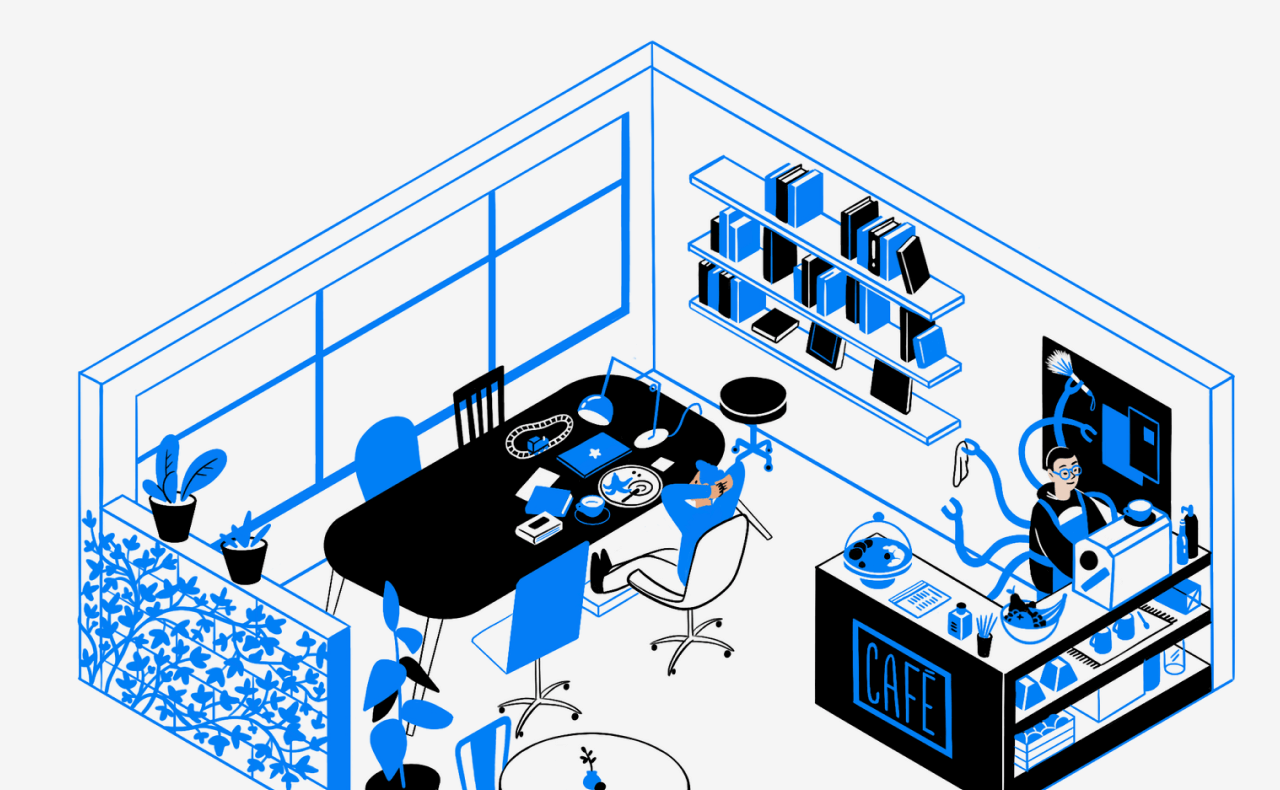
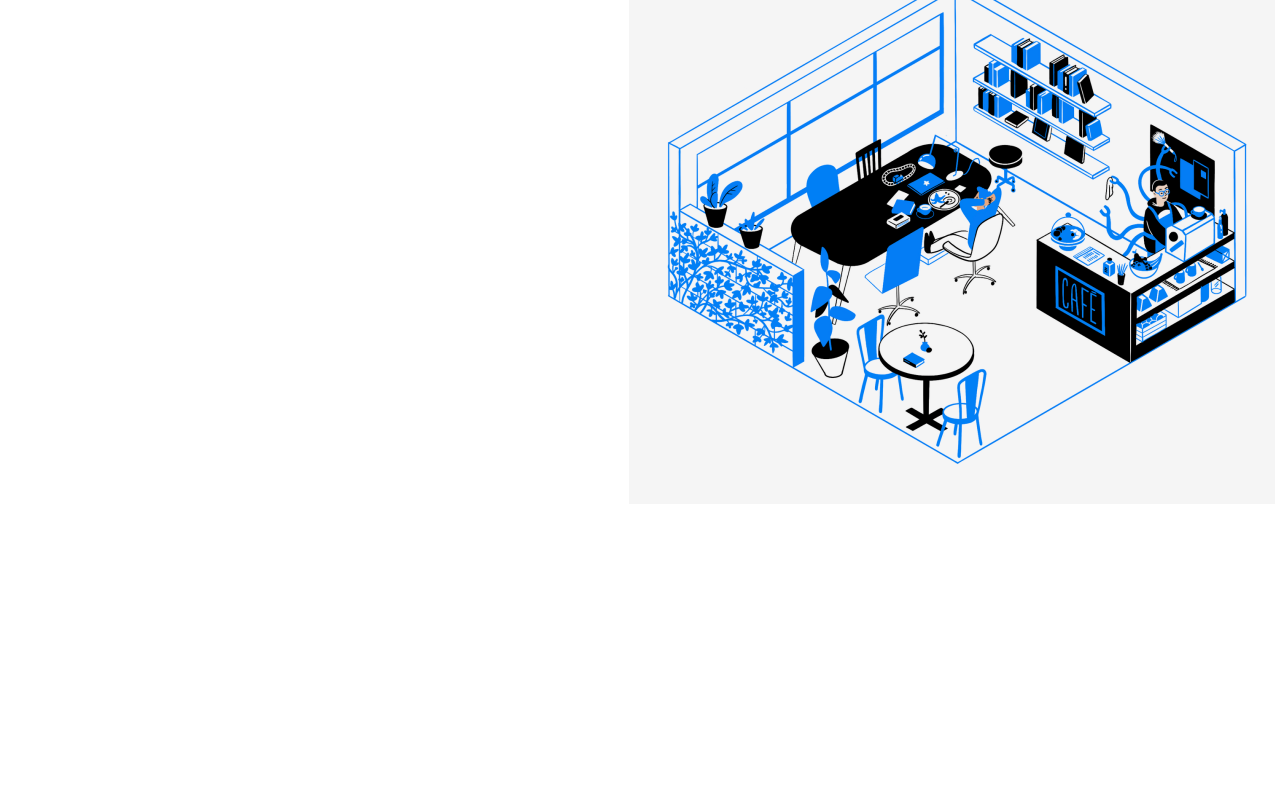
Before and after one commit to JStitch626/se_project_coffeeshop, a plain HTML site: page index.html in a window 1280 px wide. Shown: the part 188-978 px from the top of the page. After the commit the page ends 800 px from the top, so only its background shows below. Drawn offline with Linux system fonts and the light colour scheme.

Commit message:
Add CSS style header__image

```diff
--- a/pages/index.css
+++ b/pages/index.css
@@ -55,3 +55,11 @@
   color: #2f80ed;
   display: block;
 }
+
+.header__image {
+  position: absolute;
+  top: 124px;
+  right: 5px;
+  width: 646px;
+  height: 568px;
+}
```
